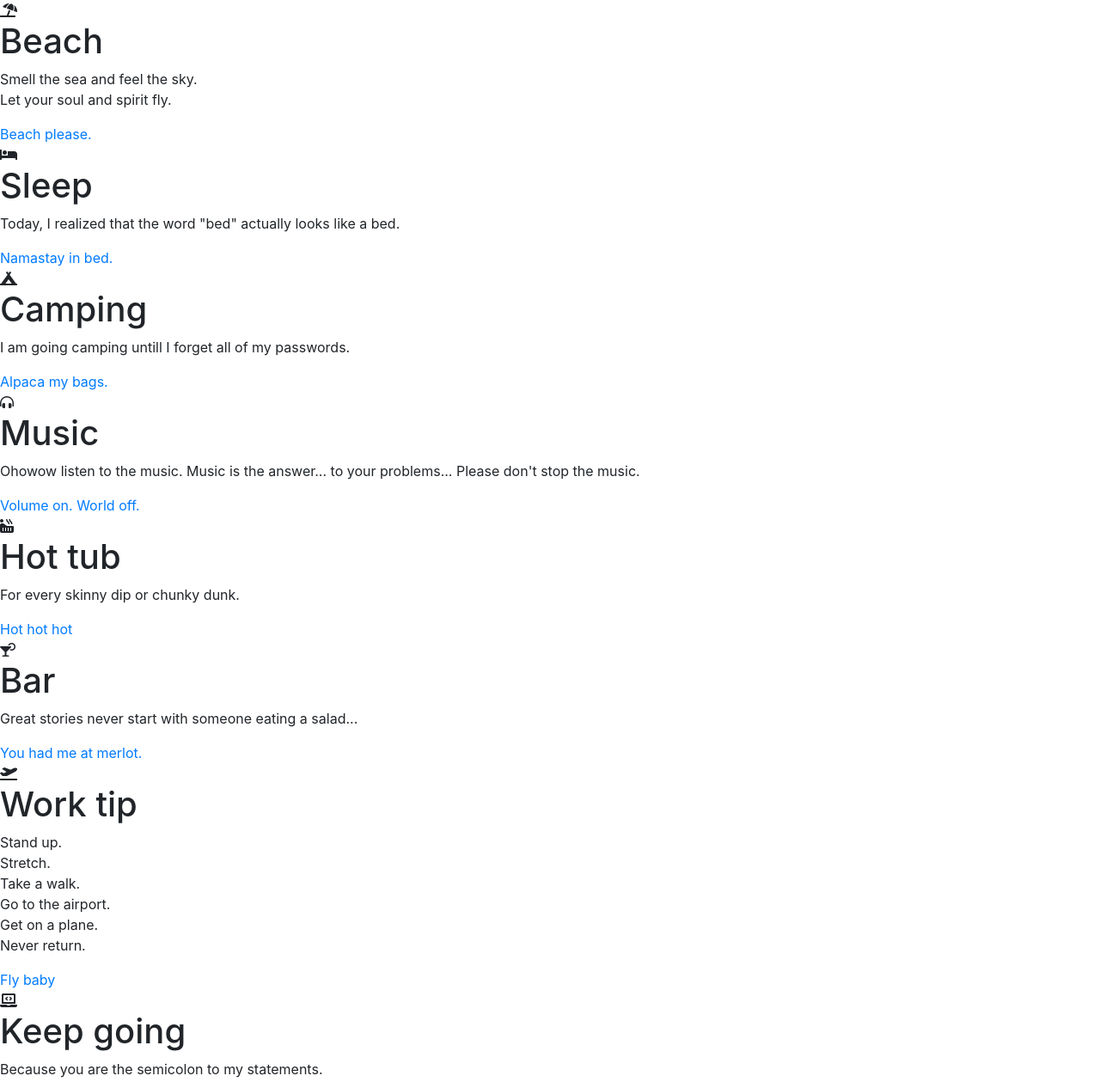
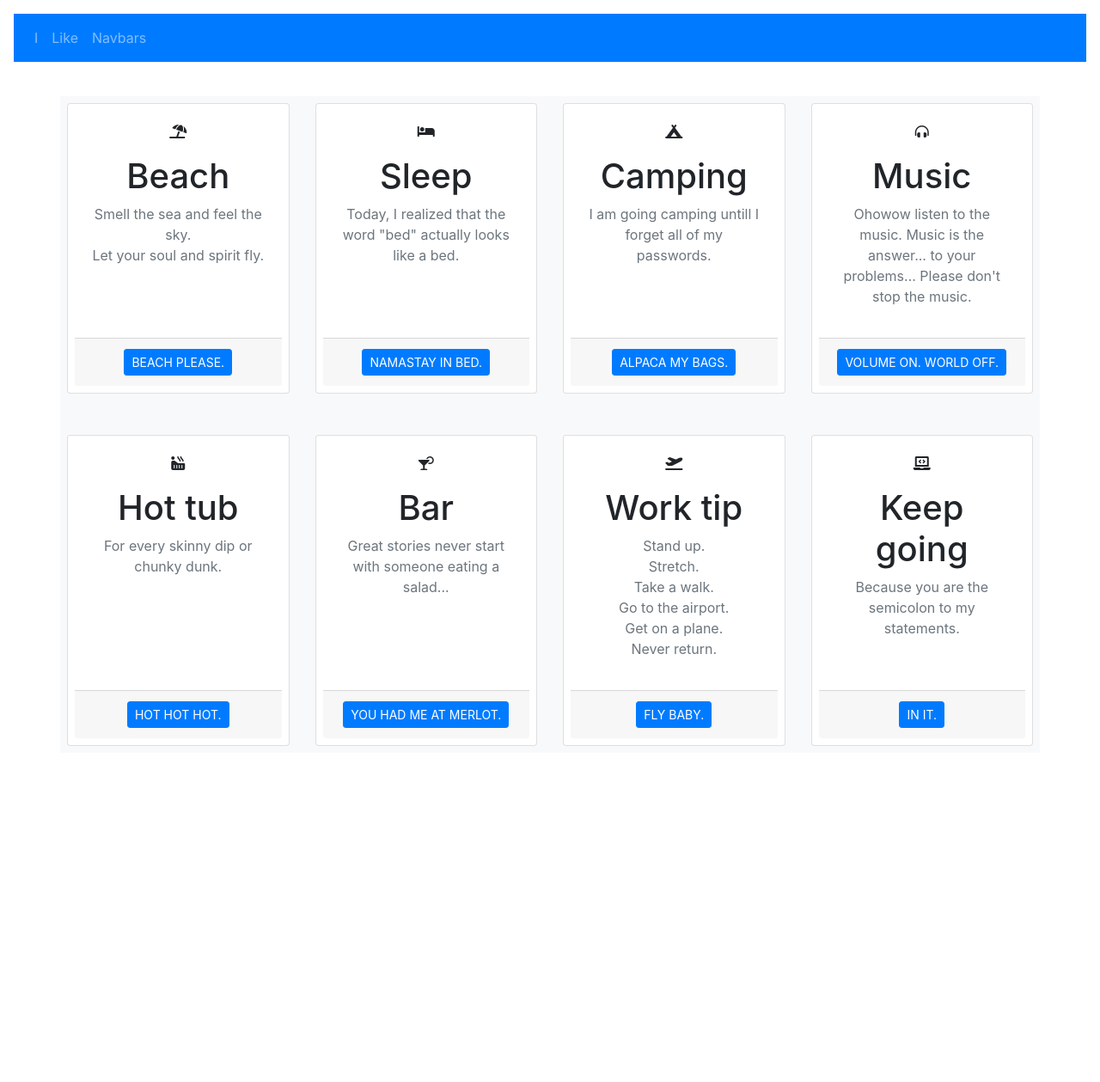
Before and after one commit to tinevancorenland/Frameworking, a plain HTML site: page index.html in a window 1280 px wide. Shown: the top 1259 px of the page at 86% size. After the commit the page ends 876 px from the top, so only its background shows below. Drawn offline with nearby package versions, Linux system fonts and the light colour scheme.

Commit message:
Gebootstrapt!
Navbar die collapsed op klein scherm.
8 cards in een card-desk die gelijke layouts hebben, marges en padding, buttons en stretched links (geen schaduw als je hovert over het kaartje...).

```diff
--- a/index.html
+++ b/index.html
@@ -25,69 +25,196 @@
     <title>When I'm done frameworking I'm gonna...</title>
   </head>
   <body>
-    <div>
+    <nav class="navbar navbar-expand-md bg-primary navbar-dark m-3">
+      <button
+        class="navbar-toggler"
+        type="button"
+        data-toggle="collapse"
+        data-target="#collapsibleNavbar"
+      >
+        <span class="navbar-toggler-icon"></span>
+      </button>
+      <div class="collapse navbar-collapse" id="collapsibleNavbar">
+        <ul class="navbar-nav">
+          <li class="nav-item">
+            <a class="nav-link" href="#">I</a>
+          </li>
+          <li class="nav-item">
+            <a class="nav-link" href="#">Like</a>
+          </li>
+          <li class="nav-item">
+            <a class="nav-link" href="#">Navbars</a>
+          </li>
+        </ul>
+      </div>
+    </nav>
+    <br />
+
+    <div class="container text-center bg-light">
+      <!-- class container is fixed width, for entire viewport use container-fluid class.
+    class text-center centers all text-->
+
+      <div class="card-deck p-2">
+        <div class="row">
+          <!--row1-->
+
+          <div class="col-sm-3 card p-2 pt-4">
+            <!--column, medium devices, 3 3 3 3 adds up to 12 for entire width-->
             <i class="fas fa-umbrella-beach"></i>
+            <div class="card-body">
               <h1>Beach</h1>
-      <p>Smell the sea and feel the sky. <br />Let your soul and spirit fly.</p>
-      <a href="#">Beach please.</a>
+              <p class="text-secondary">
+                Smell the sea and feel the sky. <br />Let your soul and spirit
+                fly.
+              </p>
+            </div>
+            <div class="card-footer">
+              <button
+                type="button"
+                class=" btn btn-primary btn-sm text-uppercase stretched-link"
+              >
+                Beach please.
+              </button>
+            </div>
           </div>
 
-    <div>
+          <div class="col-sm-3 card p-2 pt-4">
             <i class="fas fa-bed"></i>
+            <div class="card-body">
               <h1>Sleep</h1>
-      <p>
+              <p class="text-secondary">
                 Today, I realized that the word "bed" actually looks like a bed.
               </p>
-      <a href="#">Namastay in bed.</a>
+            </div>
+            <div class="card-footer">
+              <button
+                type="button"
+                class="btn btn-primary btn-sm text-uppercase stretched-link"
+              >
+                Namastay in bed.
+              </button>
+            </div>
           </div>
 
-    <div>
+          <div class="col-sm-3 card p-2 pt-4">
             <i class="fas fa-campground"></i>
+            <div class="card-body">
               <h1>Camping</h1>
-      <p>I am going camping untill I forget all of my passwords.</p>
-      <a href="#">Alpaca my bags.</a>
+              <p class="text-secondary">
+                I am going camping untill I forget all of my passwords.
+              </p>
+            </div>
+            <div class="card-footer">
+              <button
+                type="button"
+                class="btn btn-primary btn-sm text-uppercase stretched-link"
+              >
+                Alpaca my bags.
+              </button>
+            </div>
           </div>
 
-    <div>
+          <div class="col-sm-3 card p-2 pt-4">
             <i class="fas fa-headphones-alt"></i>
+            <div class="card-body">
               <h1>Music</h1>
-      <p>
-        Ohowow listen to the music. Music is the answer... to your problems...
-        Please don't stop the music.
+              <p class="text-secondary">
+                Ohowow listen to the music. Music is the answer... to your
+                problems... Please don't stop the music.
               </p>
-      <a href="#">Volume on. World off. </a>
+            </div>
+            <div class="card-footer">
+              <button
+                type="button"
+                class="btn btn-primary btn-sm text-uppercase stretched-link"
+              >
+                Volume on. World off.
+              </button>
+            </div>
+          </div>
+        </div>
+        <!--row1-->
+
+        <div class="row mt-5">
+          <!--row2-->
+
+          <div class="col-sm-3 card p-2 pt-4">
+            <!--same as first row-->
+            <i class="fas fa-hot-tub"></i>
+            <div class="card-body">
+              <h1>Hot tub</h1>
+              <p class="text-secondary">For every skinny dip or chunky dunk.</p>
+            </div>
+            <div class="card-footer">
+              <button
+                type="button"
+                class="btn btn-primary btn-sm text-uppercase stretched-link"
+              >
+                Hot hot hot.
+              </button>
+            </div>
           </div>
 
-    <div>
-      <i class="fas fa-hot-tub"></i>
-      <h1>Hot tub</h1>
-      <p>For every skinny dip or chunky dunk.</p>
-      <a href="#">Hot hot hot</a>
+          <div class="col-sm-3 card p-2 pt-4">
+            <i class="fas fa-cocktail"></i>
+            <div class="card-body">
+              <h1>Bar</h1>
+              <p class="text-secondary">
+                Great stories never start with someone eating a salad...
+              </p>
+            </div>
+            <div class="card-footer">
+              <button
+                type="button"
+                class="btn btn-primary btn-sm text-uppercase stretched-link"
+              >
+                You had me at merlot.
+              </button>
+            </div>
           </div>
 
-    <div>
-      <i class="fas fa-cocktail"></i>
-      <h1>Bar</h1>
-      <p>Great stories never start with someone eating a salad...</p>
-      <a href="#">You had me at merlot.</a>
+          <div class="col-sm-3 card p-2 pt-4">
+            <i class="fas fa-plane-departure"></i>
+            <div class="card-body">
+              <h1>Work tip</h1>
+              <p class="text-secondary">
+                Stand up. <br />Stretch. <br />Take a walk. <br />Go to the
+                airport. <br />Get on a plane. <br />Never return.
+              </p>
+            </div>
+            <div class="card-footer">
+              <button
+                type="button"
+                class="btn btn-primary btn-sm text-uppercase stretched-link"
+              >
+                Fly baby.
+              </button>
+            </div>
           </div>
 
-    <div>
-      <i class="fas fa-plane-departure"></i>
-      <h1>Work tip</h1>
-      <p>
-        Stand up. <br />Stretch. <br />Take a walk. <br />Go to the airport.
-        <br />Get on a plane. <br />Never return.
+          <div class="col-sm-3 card p-2 pt-4">
+            <i class="fas fa-laptop-code"></i>
+            <div class="card-body">
+              <h1>Keep going</h1>
+              <p class="text-secondary">
+                Because you are the semicolon to my statements.
               </p>
-      <a href="#">Fly baby</a>
             </div>
-
-    <div>
-      <i class="fas fa-laptop-code"></i>
-      <h1>Keep going</h1>
-      <p>Because you are the semicolon to my statements.</p>
-      <a href="#">In it</a>
+            <div class="card-footer">
+              <button
+                type="button"
+                class="btn btn-primary btn-sm text-uppercase stretched-link"
+              >
+                In it.
+              </button>
             </div>
+          </div>
+        </div>
+        <!--row2-->
+      </div>
+      <!--card deck -->
+    </div>
+    <!--container-->
 
     <!-- Optional JavaScript -->
     <!-- jQuery first, then Popper.js, then Bootstrap JS -->
```
Lines whose indentation alone changed are shown as unchanged.
